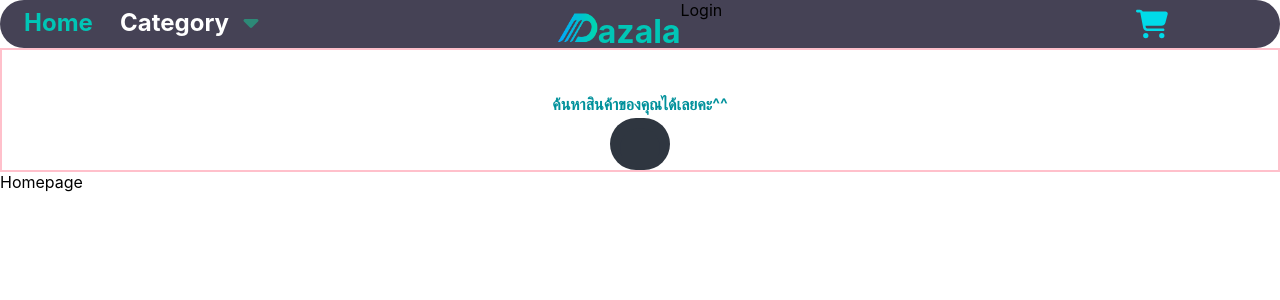
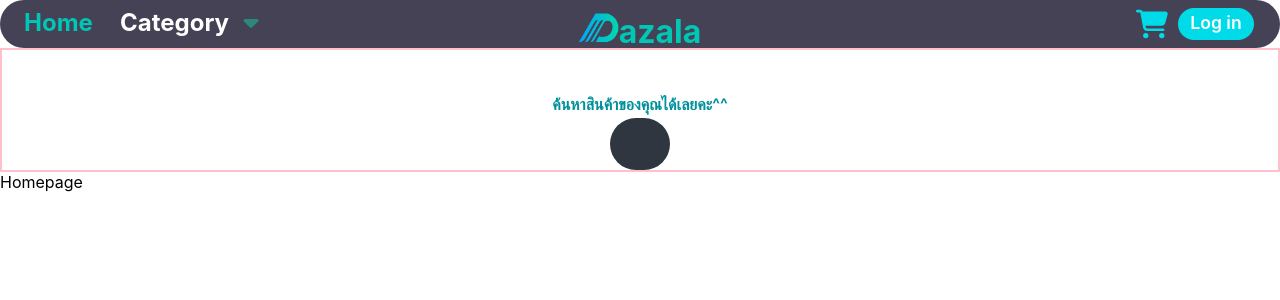
Before and after one commit to Apizz789/TOC_Web_Scraping, a React (Create React App) app in the folder web_scraping/: page / in a window 1280 px wide. Shown: the top 300 px of the page. Built offline with nearby package versions, Linux system fonts and the light colour scheme.

Commit message:
NAVBAR & LOGIN
- navbar : done

- login popup : done

```diff
--- a/web_scraping/src/components/Contents/Home/Content.js
+++ b/web_scraping/src/components/Contents/Home/Content.js
@@ -5,8 +5,8 @@ import HomePage from './HomePage'
 
 export default function Content(props) {
   return (
-    <div class='Content'>Content
-        <CardSearch searchResult ={props.content.searchResult}/>
+    <div class='Content'>
+        <CardSearch searchResult ={props.content.result}/>
     </div>
 
   )
--- a/web_scraping/src/components/Navbar/Navbar.js
+++ b/web_scraping/src/components/Navbar/Navbar.js
@@ -1,26 +1,26 @@
 import '../../css/navbar.style.css'
-import { faCartShopping,faCaretDown,faCaretUp } from "@fortawesome/free-solid-svg-icons";
+import { faCartShopping, faCaretDown, faCaretUp } from "@fortawesome/free-solid-svg-icons";
 import { FontAwesomeIcon } from "@fortawesome/react-fontawesome";
 import logo from '../../resources/icon.png'
 import React, { useState, useEffect } from 'react'
 import CategoryDropdown from './CategoryDropdown';
 
 export default function Navbar(props) {
-  const [toggle,setToggle] = useState(false)
-  const [lastClick,setLastClick] = useState(false)
+  const [toggle, setToggle] = useState(false)
+  const [lastClick, setLastClick] = useState(false)
 
-  const toggleHandle = () =>{
-    if(toggle == false){
+  const toggleHandle = () => {
+    if (toggle == false) {
       setLastClick(true)
     }
     setToggle(!toggle)
   }
 
-  const selectCategory =(destination)=>{
-    if(destination !=="Home"){
+  const selectCategory = (destination) => {
+    if (destination !== "Home") {
       props.pageHandle("Search")
     }
-    else if(destination ==="Home"){
+    else if (destination === "Home") {
       props.pageHandle("Home")
       setLastClick(false)
     }
@@ -32,33 +32,37 @@ export default function Navbar(props) {
     <div class='Navbar'>
       <div class="hor-center">
 
-        {props.page == "Home" && !lastClick  &&
+        {props.page == "Home" && !lastClick &&
           <div class="home-navbar nav-text-blue">
             <div onClick={(e) => selectCategory("Home")}>Home</div>
           </div>}
-        {(lastClick==true || props.page=="Search" || props.page =="Cart")&&
+        {(lastClick == true || props.page == "Search" || props.page == "Cart") &&
           <div class="home-navbar nav-text-white">
             <div onClick={(e) => selectCategory("Home")}>Home</div>
           </div>}
 
         <div class="category-toggle">
-          {lastClick   && <div class= "nav-text-blue">Category</div>}
-          {!lastClick && <div class= "nav-text-white">Category</div>}
-            {!toggle && <FontAwesomeIcon icon={faCaretDown} class="toggle-icon" onClick={(e) => toggleHandle()}/>}
-            {toggle && <FontAwesomeIcon icon={faCaretUp} class="toggle-icon" onClick={(e) => toggleHandle()}/>}
-            {toggle && <CategoryDropdown selectCategory={selectCategory}/>}
+          {lastClick && <div class="nav-text-blue">Category</div>}
+          {!lastClick && <div class="nav-text-white">Category</div>}
+          {!toggle && <FontAwesomeIcon icon={faCaretDown} class="toggle-icon" onClick={(e) => toggleHandle()} />}
+          {toggle && <FontAwesomeIcon icon={faCaretUp} class="toggle-icon" onClick={(e) => toggleHandle()} />}
+          {toggle && <CategoryDropdown selectCategory={selectCategory} />}
         </div>
 
         <div>
           {props.header}
         </div>
 
-        <img src={logo} class="logo"/>
+        <img src={logo} class="logo" />
         <div class="header">azala</div>
-
-        <div class="cartlogo-box"  onClick={(e) => props.pageHandle("Cart")}><FontAwesomeIcon icon={faCartShopping} class="cartIcon"/></div>
-        {!props.loggedin && <div class="login-button" onClick={(e) => props.setPopupBackground(true,"login")}>Login</div>}
-        {props.loggedin && <div class="login-button" onClick={(e) => props.setLoggedIn(false)}>Logout</div>}
+        {props.user.username !== "anonymous" && <div class="navbar-user-name-pad">
+          <div class="navbar-name-header">Hi! : {props.user.name}</div>
+        </div>}
+        <div class="cartlogo-box" onClick={(e) => props.pageHandle("Cart")}><FontAwesomeIcon icon={faCartShopping} class="cartIcon" /></div>
+        <div class="login-btn-pad">
+          {!props.loggedin && <div class="navbar-login-button-blue" onClick={(e) => props.setPopupBackground(true, "login")}><p class="btn-center ">Log in</p></div>}
+          {props.loggedin && <div class="navbar-login-button-pink" onClick={(e) => props.setLoggedIn(false)}><p class="btn-center ">Log out</p></div>}
+        </div>
       </div>
     </div>
   )
--- a/web_scraping/src/css/navbar.style.css
+++ b/web_scraping/src/css/navbar.style.css
@@ -74,3 +74,49 @@
     font-size: 32px;
     padding-top: 1.5vh;
 }
+
+.navbar-login-button-pink{
+    border-radius: 42px;
+    background-color: #FD7676;
+    height: 4vh;
+    width: 6vw;
+    display: flex;
+    justify-content: center;
+    position: relative;
+}
+
+.navbar-login-button-blue{
+    border-radius: 42px;
+    background-color: #00DBE9;
+    height: 4vh;
+    width: 6vw;
+    display: flex;
+    justify-content: center;
+    position: relative;
+}
+.login-btn-pad{
+    top: 1vh;
+    position: absolute;
+    margin-left: 90vw;
+}
+
+.btn-center {
+    position: absolute;
+    font-size: 2.2vh;
+    color: white;
+    font-weight: 600;
+    top: -10%;
+    transform: translate(0, -50%);
+}
+
+.navbar-user-name-pad{
+    top: 2vh;
+    position: absolute;
+    margin-left: 60vw;
+}
+
+.navbar-name-header{
+    font-size: 2vh;
+    color: white;
+    font-weight: bold;
+}
```
Lines whose indentation alone changed are shown as unchanged.
